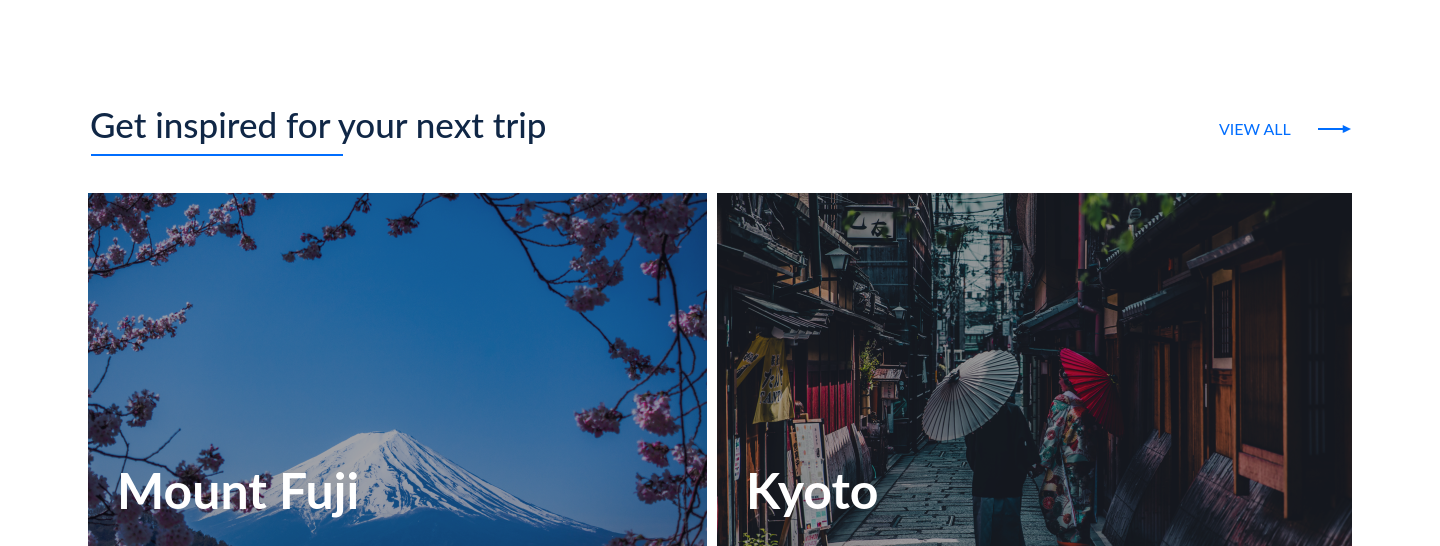
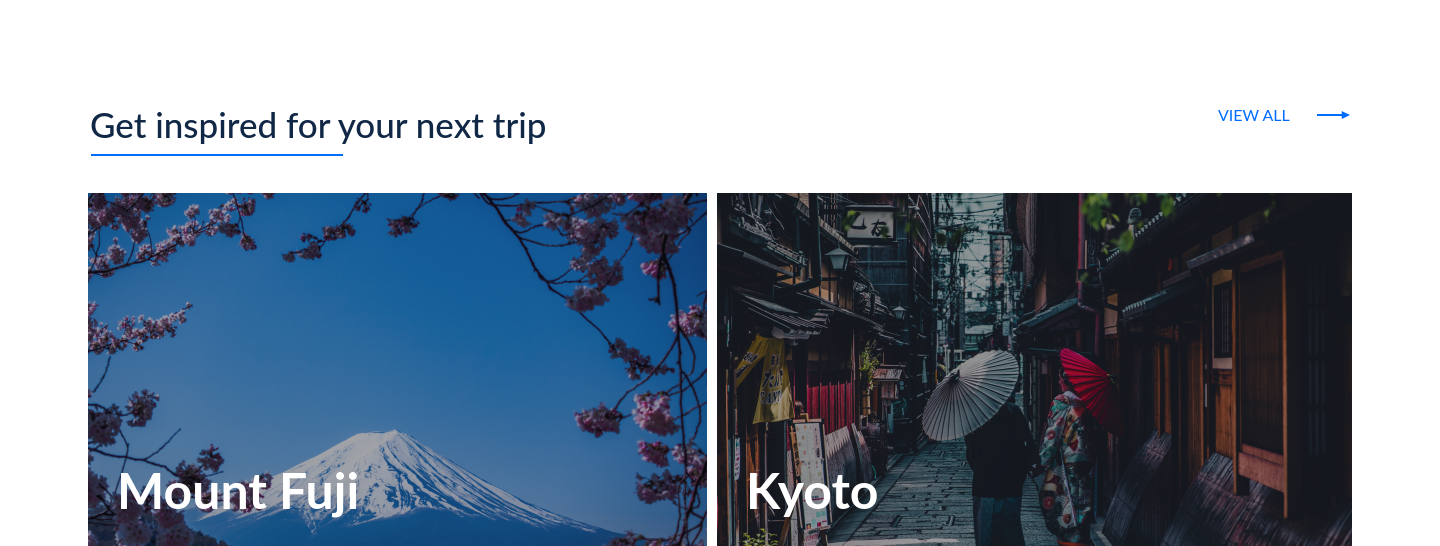
Before and after one commit to ngocngo10/html-css-training, a PHP site: page / in a window 1440 px wide. Shown: the part 1422-1968 px from the top of the page. Run offline with PHP 8.4, Linux system fonts and the light colour scheme; some libraries are stand-ins or nearby versions.

Commit message:
fix inspired section again

```diff
--- a/practice-one/assets/css/inspired-section.css
+++ b/practice-one/assets/css/inspired-section.css
@@ -1,13 +1,13 @@
 .inspired-section {
   position: absolute;
-  width: 1264px;
   height: 735px;
   top: 1525px;
-  margin-left: 88px;
+  padding-inline: 88px;
 }
 
 .inspired__title {
-  margin: 0px 0px 0px 2px;
+  display: inline-block;
+  margin-left: 2px;
   height: 42px;
   width: 457px;
   font-weight: 500;
@@ -18,11 +18,12 @@
 
 
 .inspired-view-all {
-  position: absolute;
+  display: inline-block;
+  float: right;
+  position: relative;
+  margin-right: 2px;
   height: 24px;
   width: 132px;
-  left: 1131px;
-  top: 14px;
   text-decoration: none;
   text-transform: uppercase;
   color: #006DFE;
```
